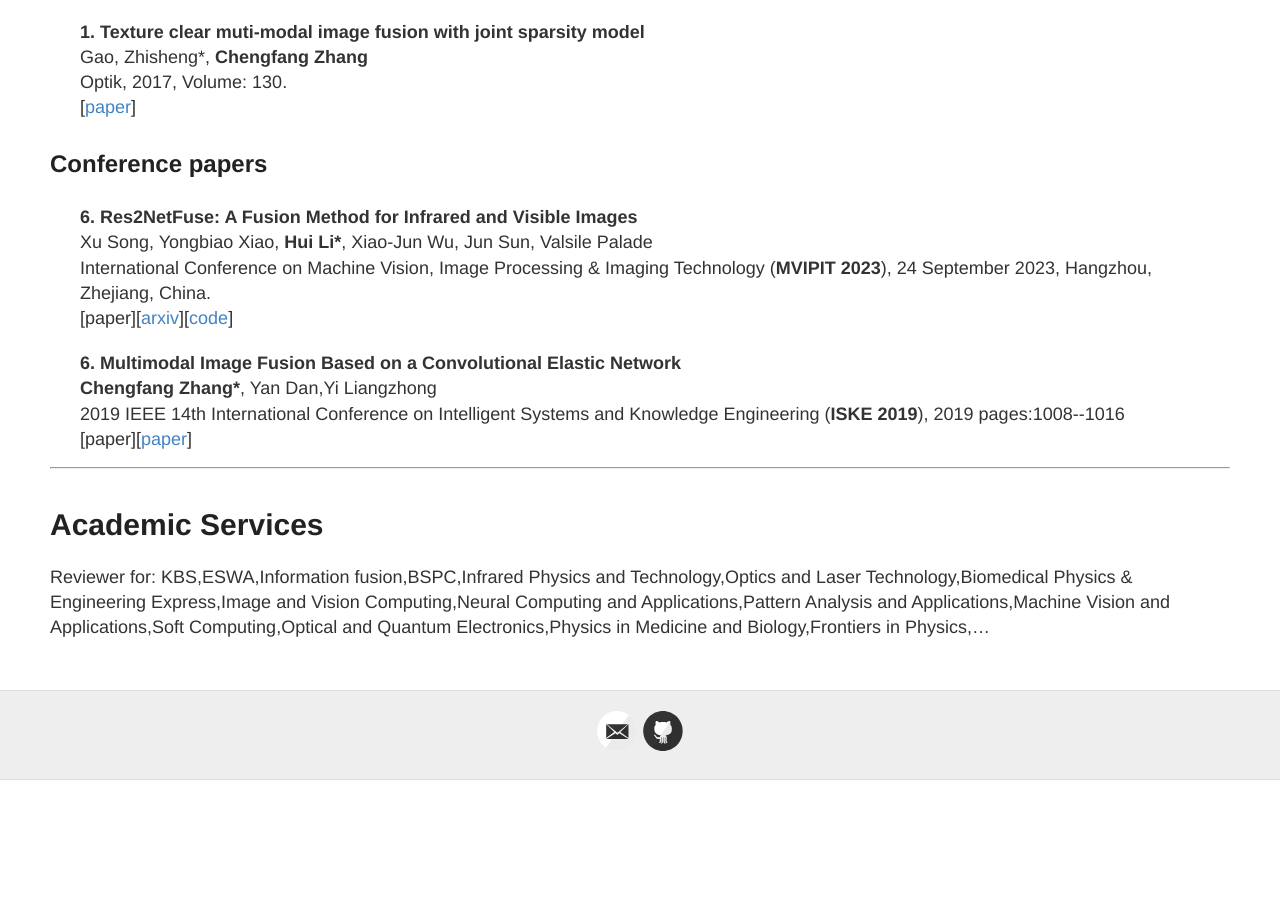
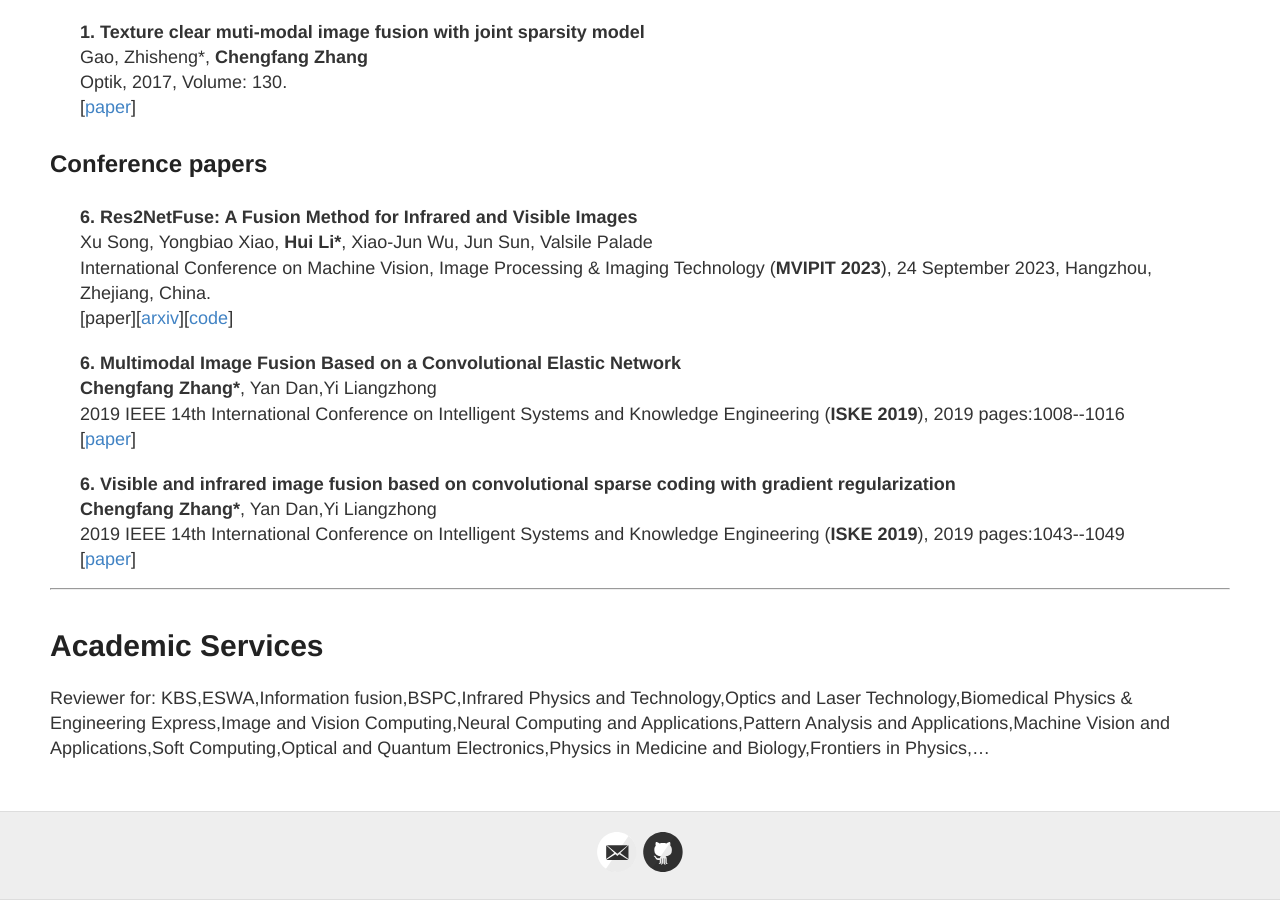
Before and after one commit to ChengfangZhang117/ChengfangZhang117.github.io, a Jekyll site: the page built from index.md, in a window 1280 px wide and 900 px high, scrolled down 3041 px. Built offline with Jekyll 4.4.1, drawn with Linux system fonts in a browser that asks for light colours; our own code applies the rules of GitHub Pages for plain Markdown files; before the commit the page ends 3821 px from its top, so only the background shows below that.

Commit message:
index.md

```diff
--- a/index.md
+++ b/index.md
@@ -222,9 +222,19 @@ I am currently a member at [Intelligent Policing Key Laboratory of Sichuan Provi
 	   <b>6. Multimodal Image Fusion Based on a Convolutional Elastic Network</b><br>
    	<strong><b>Chengfang Zhang*</b></strong>,  Yan Dan,Yi Liangzhong  <br/>
 	   2019 IEEE 14th International Conference on Intelligent Systems and Knowledge Engineering (<b>ISKE 2019</b>), 2019 pages:1008--1016<br/>
-   	[paper][<a href="https://doi.org/10.1109/ISKE47853.2019.9170428">paper</a>]
+   	[<a href="https://doi.org/10.1109/ISKE47853.2019.9170428">paper</a>]
    </div>
 </div>
+
+<div class="publication media paperhi">
+   <div class="media-body">
+	   <b>6. Visible and infrared image fusion based on convolutional sparse coding with gradient regularization</b><br>
+   	<strong><b>Chengfang Zhang*</b></strong>,  Yan Dan,Yi Liangzhong  <br/>
+	   2019 IEEE 14th International Conference on Intelligent Systems and Knowledge Engineering (<b>ISKE 2019</b>), 2019 pages:1043--1049<br/>
+   	[<a href="https://doi.org/10.1109/ISKE47853.2019.9170365">paper</a>]
+   </div>
+</div>
+
 
 
 </div>
```
